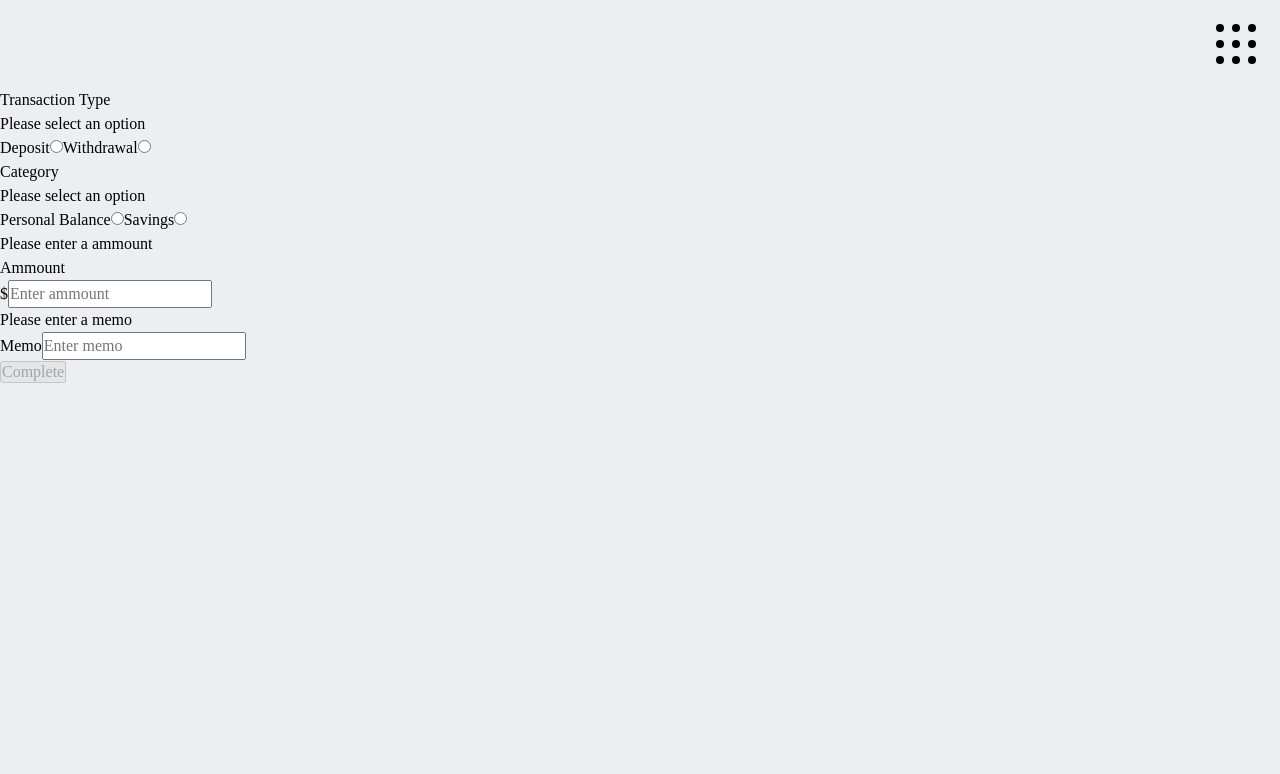
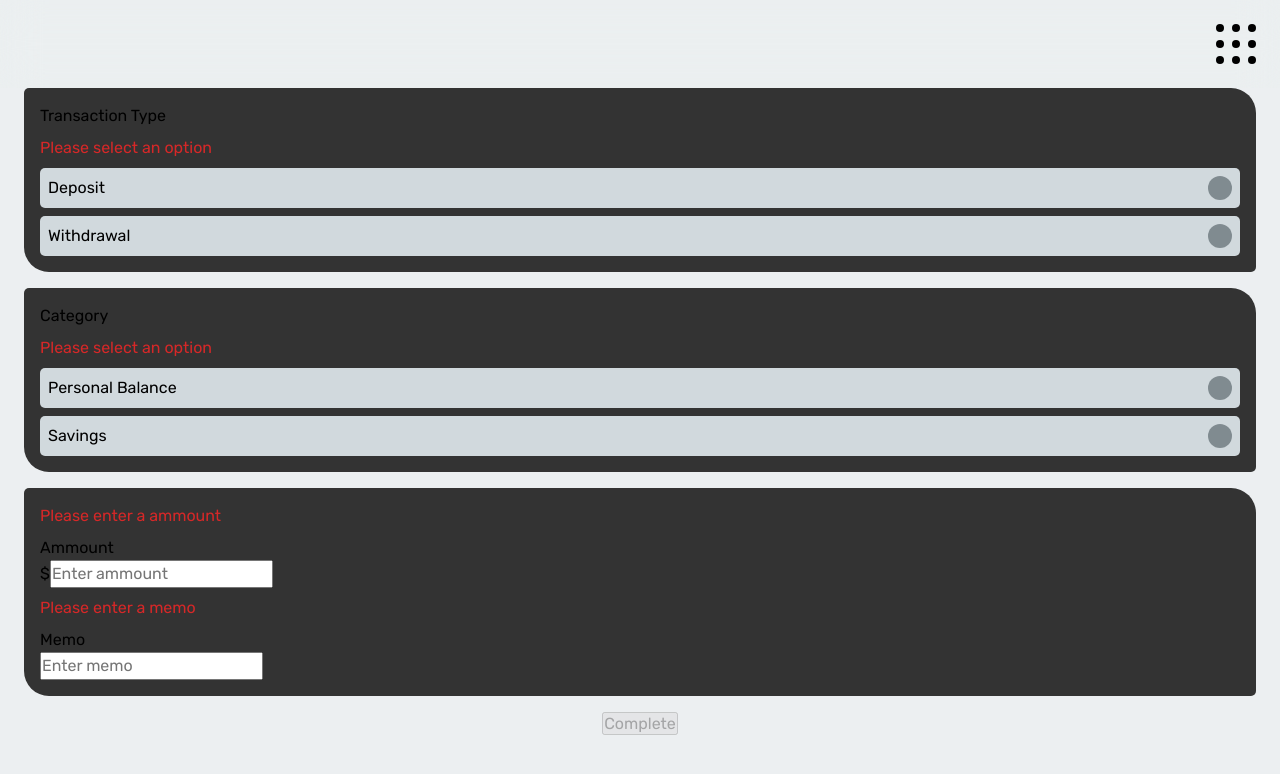
Before and after one commit to Steezy1416/BudgetCraft, a React (Create React App) app: page /transaction in a window 1280 px wide. Shown: the top 774 px of the page. Built offline with nearby package versions, Linux system fonts and the light colour scheme.

Commit message:
fixed bug where an icon was using class not className, started styling the form and I am thinking about making some of the form elements into components, and styled the header a little more

```diff
--- a/src/components/HomePageLink.js
+++ b/src/components/HomePageLink.js
@@ -10,13 +10,13 @@ const HomePageLink = ({ title, ammount = "", isLink, className }) => {
         <div className="homeLinkAmmountSubContainer">
         <p className="homeLinkAmmount">{ammount}</p>
         <span className="homeLinkBtn">
-          <i class="fa-solid fa-arrow-right homeLinkIcon"></i>
+          <i className="fa-solid fa-arrow-right homeLinkIcon"></i>
         </span>
       </div>
       :
       <div className="homeLinkButtonSubContainer">
         <span className="homeLinkBtn">
-          <i class="fa-solid fa-arrow-right homeLinkIcon"></i>
+          <i className="fa-solid fa-arrow-right homeLinkIcon"></i>
         </span>
       </div>
       }
--- a/src/pages/TransactionPage.js
+++ b/src/pages/TransactionPage.js
@@ -5,6 +5,7 @@ const TransactionPage = () => {
   const [form, dispatch] = useReducer(formReducer, initialForm);
 
   const hanleTransactionTypeChange = (e) => {
+    console.log(e.target.value)
     dispatch({
       type: "selectTransactionType",
       value: e.target.value,
@@ -12,6 +13,7 @@ const TransactionPage = () => {
   };
 
   const handleCategoryChange = (e) => {
+    console.log(e.target.value)
     dispatch({
       type: "selectCategoryType",
       value: e.target.value,
@@ -38,13 +40,14 @@ const TransactionPage = () => {
   };
 
   return (
-    <form onSubmit={handleSubmit}>
-      <div onChange={hanleTransactionTypeChange}>
+    <div className="transactionPageContainer">
+      <form className="transactionPageForm" onSubmit={handleSubmit}>
+        <div className="form-section" onChange={hanleTransactionTypeChange}>
           <p>Transaction Type</p>
           {form.transactionType.errorMessage && (
-          <p>{form.transactionType.errorMessage}</p>
+            <p className="form-error-msg">{form.transactionType.errorMessage}</p>
           )}
-        <label>
+          <label className="radio-btn">
             Deposit
             <input
               type="radio"
@@ -52,19 +55,21 @@ const TransactionPage = () => {
               required
               value={"deposit"}
             />
+            <div className={`radio-circle ${form.transactionType.value === "deposit" && "active-radio-circle"}`}></div>
           </label>
-        <label>
+          <label className="radio-btn">
             Withdrawal
-          <input type="radio" name="transactionType" value={"withrawal"} />
+            <input type="radio" name="transactionType" value={"withdrawal"} />
+            <div className={`radio-circle ${form.transactionType.value === "withdrawal" && "active-radio-circle"}`}></div>
           </label>
         </div>
 
-      <div onChange={handleCategoryChange}>
+        <div className="form-section" onChange={handleCategoryChange}>
           <p>Category</p>
           {form.categoryType.errorMessage && (
-          <p>{form.categoryType.errorMessage}</p>
+            <p className="form-error-msg">{form.categoryType.errorMessage}</p>
           )}
-        <label>
+          <label className="radio-btn">
             Personal Balance
             <input
               type="radio"
@@ -72,15 +77,17 @@ const TransactionPage = () => {
               required
               value={"personalBalance"}
             />
+            <div className={`radio-circle ${form.categoryType.value === "personalBalance" && "active-radio-circle"}`}/>
           </label>
-        <label>
+          <label className="radio-btn">
             Savings
             <input type="radio" name="category" value={"savings"} />
+            <div className={`radio-circle ${form.categoryType.value === "savings" && "active-radio-circle"}`}></div>
           </label>
         </div>
 
-      <div>
-        {form.ammount.errorMessage && <p>{form.ammount.errorMessage}</p>}
+        <div className="form-section">
+          {form.ammount.errorMessage && <p className="form-error-msg">{form.ammount.errorMessage}</p>}
           <label>
             Ammount
             <br />
@@ -98,9 +105,10 @@ const TransactionPage = () => {
               onChange={handleAmmountChange}
             />
           </label>
-        {form.memo.errorMessage && <p>{form.memo.errorMessage}</p>}
+          {form.memo.errorMessage && <p className="form-error-msg">{form.memo.errorMessage}</p>}
           <label>
             Memo
+            <br />
             <input
               name="memo"
               required
@@ -119,6 +127,7 @@ const TransactionPage = () => {
           value={"Complete"}
         />
       </form>
+    </div>
   );
 };
 
--- a/src/style.css
+++ b/src/style.css
@@ -66,7 +66,17 @@ body {
   padding: 1.5rem;
   position: sticky;
   top: 0;
+  background-color: rgba(236, 239, 241, .8);
+  /* backdrop-filter:  blur(20px); */
   z-index: 9999;
+}
+
+.main-nav-header::before {
+  content: "";
+  position: absolute;
+  inset: 0;
+  z-index: -1;
+  backdrop-filter:  blur(20px);
 }
 
 .nav-btn {
@@ -328,3 +338,67 @@ main {
 }
 
 /* end of root section */
+
+
+
+
+/* start of transaction page */
+  .transactionPageContainer {
+    padding: 0 1.5rem;
+    font-family: "Rubik", sans-serif;
+  }
+
+  .transactionPageForm {
+    display: flex;
+    flex-direction: column;
+    align-items: center;
+    gap: 1rem;
+  }
+
+  .form-section {
+    background-color: #333;
+    width: 100%;
+    display: flex;
+    flex-direction: column;
+    border-radius: 5px 25px 5px 25px;
+    padding: 1rem;
+    gap: .5rem;
+  }
+
+  .radio-btn {
+    display: flex;
+    align-items: center;
+    justify-content: space-between;
+    padding: .5rem;
+    border-radius: 5px;
+    background-color: #D1D9DD;
+    color: black;
+  }
+
+  input[type="radio"] {
+    opacity: 0;
+  }
+
+  label:has(input[type="radio"]:checked) {
+    background-color: #934DFC;
+    color: white;
+    border: 1px solid white;
+  }
+
+  .radio-circle {
+    width: 1.5rem;
+    aspect-ratio: 1;
+    border-radius: 50%;
+    color: black;
+    background-color: #808B90;
+  }
+
+  .active-radio-circle {
+    background-color: #FFC727;
+  }
+
+  .form-error-msg {
+    color: #d62828;
+  }
+
+/* end of transaction page */
```
Lines whose indentation alone changed are shown as unchanged.
